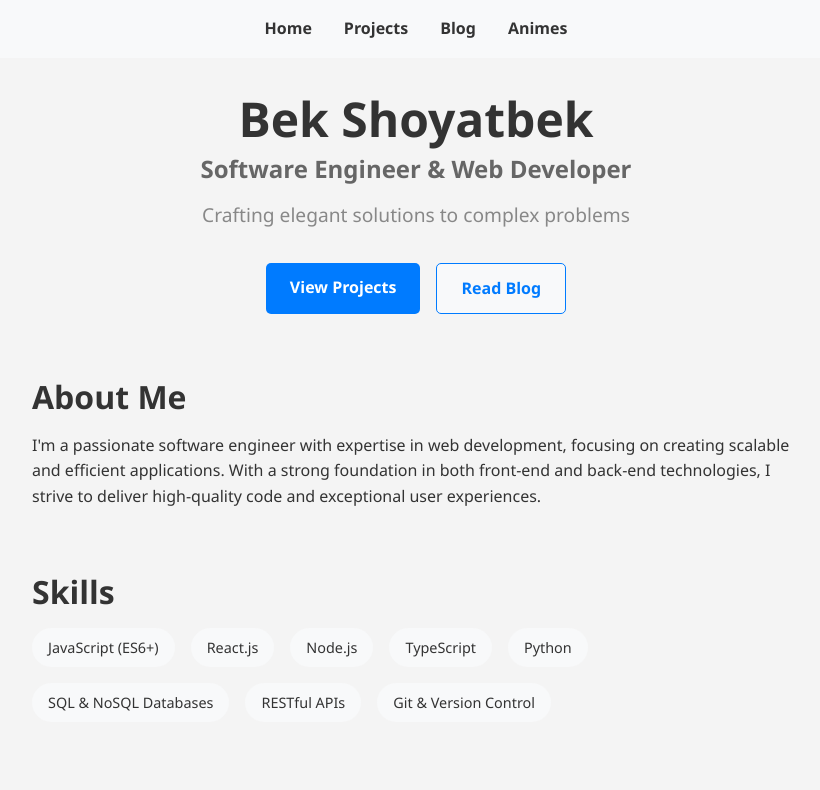
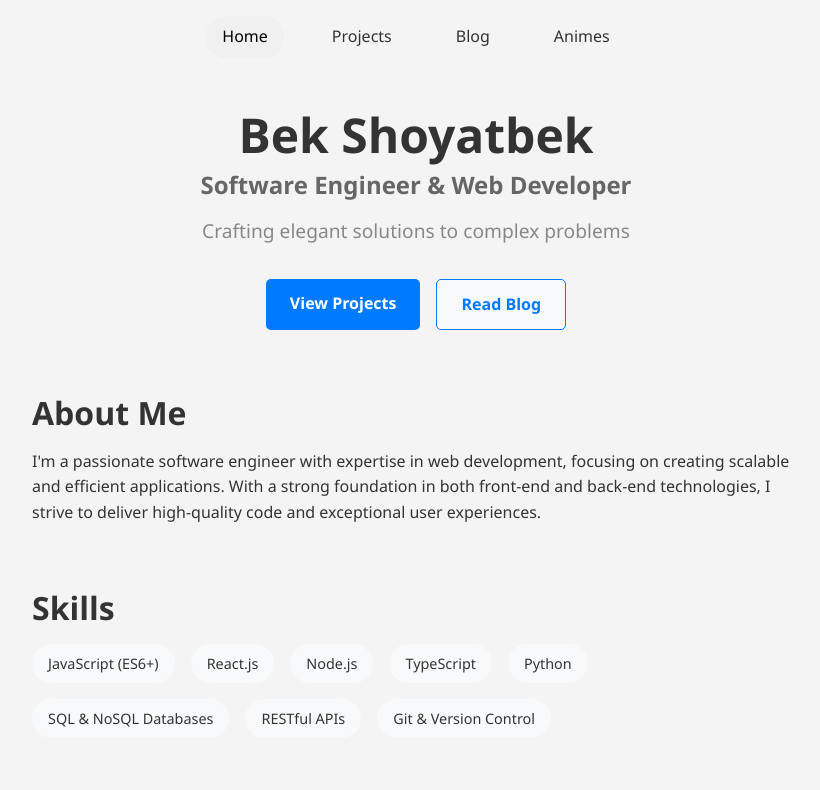
Before and after one commit to bek-shoyatbek/beksh.uz-ui, a React (Vite) app: page / in a window 1280 px wide. Shown: the top 790 px of the page, without its empty margins (224-1044 px from the left). Built offline with nearby package versions, Linux system fonts and the light colour scheme.

Commit message:
feat: Header component completed

```diff
--- a/src/components/Header.tsx
+++ b/src/components/Header.tsx
@@ -1,17 +1,15 @@
 import React from 'react';
-import { Link } from 'react-router-dom';
+import { NavLink } from 'react-router-dom';
 import styles from '../styles/Header.module.css';
 
 const Header: React.FC = () => {
   return (
     <header className={styles.header}>
-      <nav>
-        <ul>
-          <li><Link to="/">Home</Link></li>
-          <li><Link to="/projects">Projects</Link></li>
-          <li><Link to="/blog">Blog</Link></li>
-          <li><Link to="/animes">Animes</Link></li>
-        </ul>
+      <nav className={styles.nav}>
+        <NavLink to="/" className={({ isActive }) => isActive ? styles.active : ''}>Home</NavLink>
+        <NavLink to="/projects" className={({ isActive }) => isActive ? styles.active : ''}>Projects</NavLink>
+        <NavLink to="/blog" className={({ isActive }) => isActive ? styles.active : ''}>Blog</NavLink>
+        <NavLink to="/animes" className={({ isActive }) => isActive ? styles.active : ''}>Animes</NavLink>
       </nav>
     </header>
   );
--- a/src/styles/Header.module.css
+++ b/src/styles/Header.module.css
@@ -1,26 +1,37 @@
 .header {
-    background-color: #f8f9fa;
+    background-color: transparent;
     padding: 1rem 0;
   }
 
-  .header nav ul {
+  .nav {
     display: flex;
     justify-content: center;
-    list-style-type: none;
-    margin: 0;
-    padding: 0;
+    gap: 2rem;
   }
 
-  .header nav ul li {
-    margin: 0 1rem;
+  .nav a {
+    color: #333;
+    text-decoration: none;
+    font-size: 1rem;
+    padding: 0.5rem 1rem;
+    border-radius: 20px;
+    transition: background-color 0.3s ease, color 0.3s ease;
   }
 
-  .header nav ul li a {
-    color: #333;
-    text-decoration: none;
-    font-weight: bold;
+  .nav a:hover,
+  .nav a.active {
+    background-color: #f0f0f0;
+    color: #000;
   }
 
-  .header nav ul li a:hover {
-    color: #007bff;
+  @media (max-width: 600px) {
+    .nav {
+      flex-wrap: wrap;
+      gap: 1rem;
+    }
+
+    .nav a {
+      font-size: 0.9rem;
+      padding: 0.4rem 0.8rem;
+    }
   }
```
